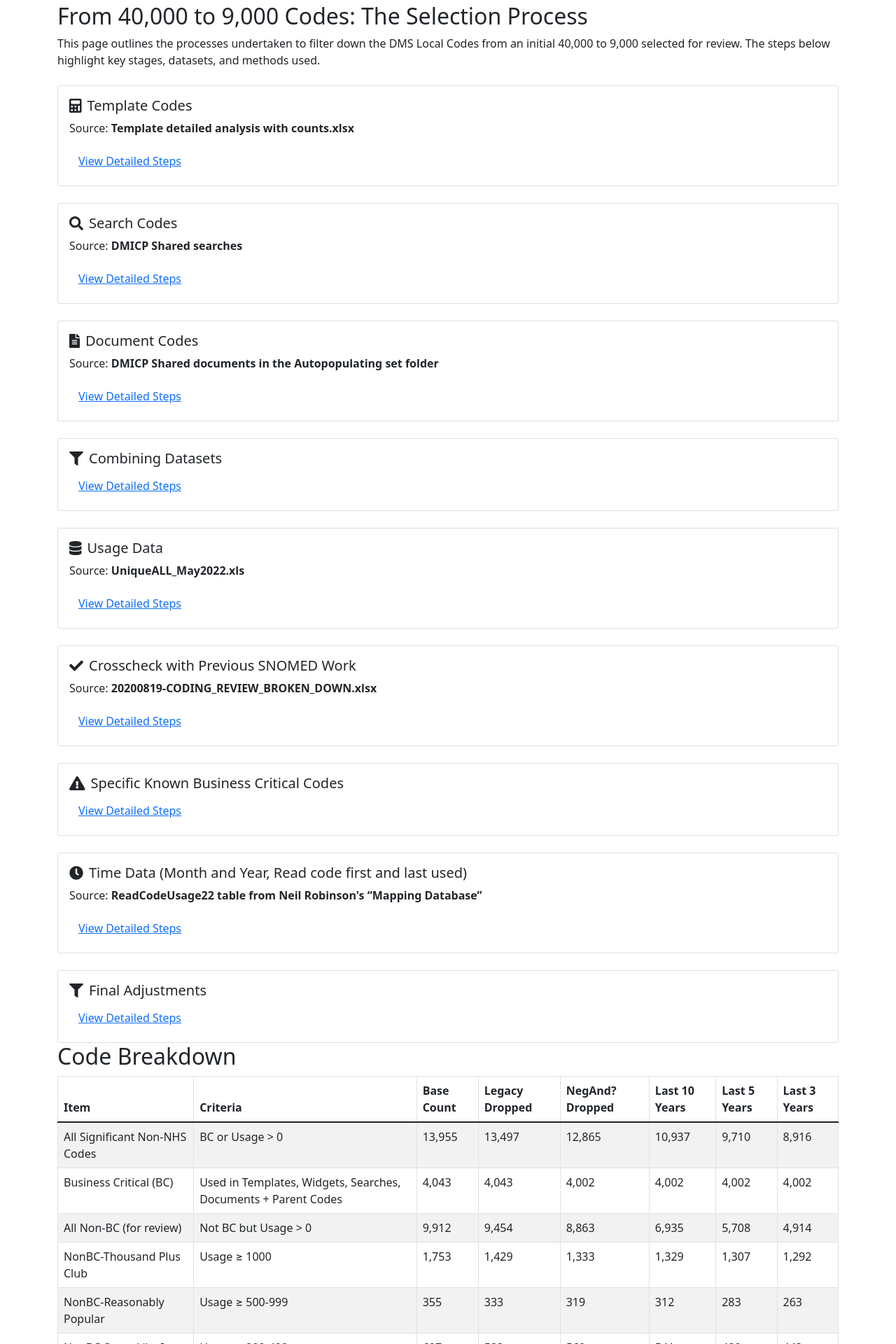
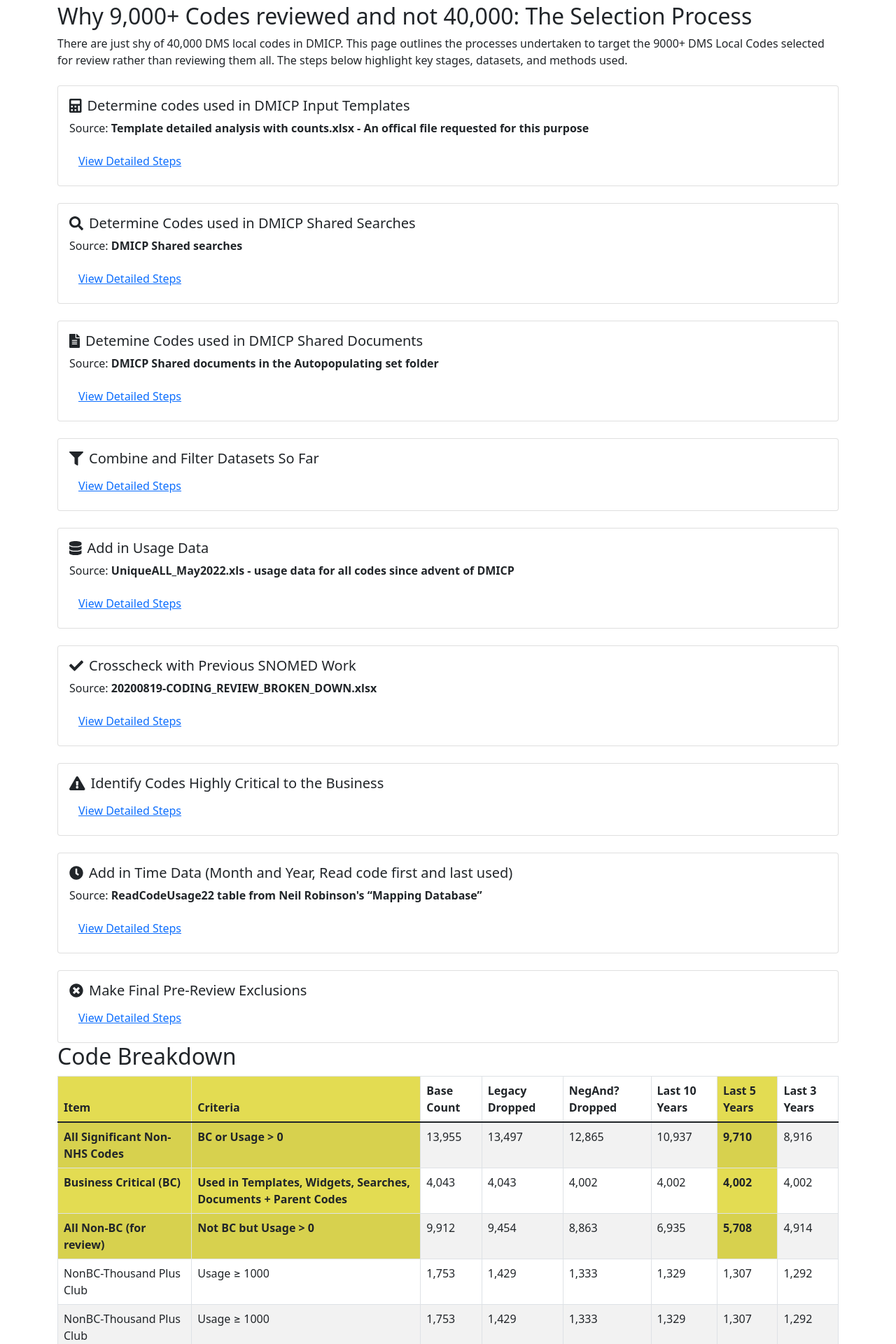
Before and after one commit to MikeForde/SnowFusionD2S, a React (Create React App) app in the folder client/: page /from40000to9000 in a window 1280 px wide. Shown: the part 100-2020 px from the top of the page at 70% size. Built offline with nearby package versions, Linux system fonts and the light colour scheme; no server answers.

Commit message:
Update to 40000 page

```diff
--- a/client/src/pages/From40000To9000Page.js
+++ b/client/src/pages/From40000To9000Page.js
@@ -1,7 +1,8 @@
 import React from 'react';
 import { Container, Row, Col, Card, Collapse, Button, Table } from 'react-bootstrap';
 import { FontAwesomeIcon } from '@fortawesome/react-fontawesome';
-import { faFileExcel, faCode, faSearch, faFileAlt, faFilter, faDatabase, faCheck, faClock, faExchangeAlt, faExclamationTriangle, faCalculator } from '@fortawesome/free-solid-svg-icons';
+import { faSearch, faFileAlt, faFilter, faDatabase, faCheck, faClock, faExclamationTriangle, faCalculator, faTimesCircle } from '@fortawesome/free-solid-svg-icons';
+import "./Page.css";
 
 function From40000To9000Page() {
     const [open, setOpen] = React.useState(Array(10).fill(false)); // For handling collapsible sections
@@ -14,26 +15,25 @@ function From40000To9000Page() {
 
     return (
         <Container className="mt-5">
-            <h2>From 40,000 to 9,000 Codes: The Selection Process</h2>
-            <p>This page outlines the processes undertaken to filter down the DMS Local Codes from an initial 40,000 to 9,000 selected for review. The steps below highlight key stages, datasets, and methods used.</p>
+            <h2>Why 9,000+ Codes reviewed and not 40,000: The Selection Process</h2>
+            <p>There are just shy of 40,000 DMS local codes in DMICP. This page outlines the processes undertaken to target the 9000+ DMS Local Codes selected for review rather than reviewing them all. The steps below highlight key stages, datasets, and methods used.</p>
 
             {/* Section 1: Template Codes */}
             <Row className="mt-4">
                 <Col>
                     <Card>
                         <Card.Body>
-                            <Card.Title><FontAwesomeIcon icon={faCalculator} className="me-2" />Template Codes</Card.Title>
-                            <p>Source: <strong>Template detailed analysis with counts.xlsx</strong></p>
+                            <Card.Title><FontAwesomeIcon icon={faCalculator} className="me-2" />Determine codes used in DMICP Input Templates</Card.Title>
+                            <p>Source: <strong>Template detailed analysis with counts.xlsx - An offical file requested for this purpose</strong></p>
                             <Button variant="link" onClick={() => toggleCollapse(0)} aria-controls="template-collapse" aria-expanded={open[0]}>
                                 View Detailed Steps
                             </Button>
                             <Collapse in={open[0]}>
                                 <div id="template-collapse">
                                     <ul>
-                                        <li>Three columns containing codes were simplified to just the codes themselves.</li>
-                                        <li>Templates were included in the “accessible list” if “Global” or linked to global (i.e. were sub-templates).</li>
-                                        <li>Determined templates called by protocols by exporting all protocols as XML files.</li>
-                                        <li>Bespoke VBA code was written to extract the template names, flagged in the Master list, and added to the included list.</li>
+                                        <li>Templates were included if they were 'globaly accessible' to all DMS users or sub-templates of those templates (some templates cannot be accessed directly but can be reached via other templates).</li>
+                                        <li>Some templates can only be reached by DMICP Protocols - these were determined by exporting all protocols as XML files. Bespoke VBA code was then written to extract the template names.</li>
+                                        <li>The codes used in each template were then extracted.</li>
                                     </ul>
                                 </div>
                             </Collapse>
@@ -47,7 +47,7 @@ function From40000To9000Page() {
                 <Col>
                     <Card>
                         <Card.Body>
-                            <Card.Title><FontAwesomeIcon icon={faSearch} className="me-2" />Search Codes</Card.Title>
+                            <Card.Title><FontAwesomeIcon icon={faSearch} className="me-2" />Determine Codes used in DMICP Shared Searches</Card.Title>
                             <p>Source: <strong>DMICP Shared searches</strong></p>
                             <Button variant="link" onClick={() => toggleCollapse(1)} aria-controls="search-collapse" aria-expanded={open[1]}>
                                 View Detailed Steps
@@ -56,9 +56,9 @@ function From40000To9000Page() {
                                 <div id="search-collapse">
                                     <ul>
                                         <li>This process was done manually as no export feature was available in DMICP.</li>
-                                        <li>An offical Excel file provided for this purpose proved unreliable and badly organized.</li>
+                                        <li>An offical Excel file requested for this purpose proved unreliable.</li>
                                         <li>Included and excluded Read codes were therefore manually extracted—whether included or excluded was not relevant for the analysis.</li>
-                                        <li>This manual process took a week to complete but was quicker than rerequesting the offical file.</li>
+                                        <li>This manual process took a week to complete but was quicker than re-requesting the offical file due to constraints on the providers of the data.</li>
                                     </ul>
                                 </div>
                             </Collapse>
@@ -72,7 +72,7 @@ function From40000To9000Page() {
                 <Col>
                     <Card>
                         <Card.Body>
-                            <Card.Title><FontAwesomeIcon icon={faFileAlt} className="me-2" />Document Codes</Card.Title>
+                            <Card.Title><FontAwesomeIcon icon={faFileAlt} className="me-2" />Detemine Codes used in DMICP Shared Documents</Card.Title>
                             <p>Source: <strong>DMICP Shared documents in the Autopopulating set folder</strong></p>
                             <Button variant="link" onClick={() => toggleCollapse(2)} aria-controls="document-collapse" aria-expanded={open[2]}>
                                 View Detailed Steps
@@ -80,7 +80,7 @@ function From40000To9000Page() {
                             <Collapse in={open[2]}>
                                 <div id="document-collapse">
                                     <ul>
-                                        <li>All documents were exported.</li>
+                                        <li>All documents in the DMICP Shared folder were exported.</li>
                                         <li>Bespoke VBA code was used to extract Read codes used in the documents.</li>
                                         <li>The Read code is written into the bookmark. However, it was not possible to determine if the “Include child codes” flag was set.</li>
                                     </ul>
@@ -96,14 +96,15 @@ function From40000To9000Page() {
                 <Col>
                     <Card>
                         <Card.Body>
-                            <Card.Title><FontAwesomeIcon icon={faFilter} className="me-2" />Combining Datasets</Card.Title>
+                            <Card.Title><FontAwesomeIcon icon={faFilter} className="me-2" />Combine and Filter Datasets So Far</Card.Title>
                             <Button variant="link" onClick={() => toggleCollapse(3)} aria-controls="combining-collapse" aria-expanded={open[3]}>
                                 View Detailed Steps
                             </Button>
                             <Collapse in={open[3]}>
                                 <div id="combining-collapse">
                                     <ul>
-                                        <li>Datasets from the previous steps were combined, unique entries filtered for Non-NHS codes only, e.g., "EMIS", "PCS", "DMS", "TRI", etc.</li>
+                                        <li>Datasets from the previous steps were combined, unique entries filtered for non-NHS codes only. </li>
+                                        <li>The specific SQL WHERE criteria to identify non-NHS were: Like "*EMIS*" Or Like "*PCS*" Or Like "*DMS*" Or Like "*TRI*" Or Like "*RAF*" Or Like "*ESC*" Or Like "*CUL*" Or Like "*SHHAPT*" Or Like "*EGTON*" Or Like "*JHC*" Or Like "*REHAB*" Or Like "*CVP*" Or Like "*CVA*" Or Like "CAB*"</li>
                                         <li>Total of 3548 BC (Business Critical) codes were identified.</li>
                                     </ul>
                                 </div>
@@ -118,15 +119,15 @@ function From40000To9000Page() {
                 <Col>
                     <Card>
                         <Card.Body>
-                            <Card.Title><FontAwesomeIcon icon={faDatabase} className="me-2" />Usage Data</Card.Title>
-                            <p>Source: <strong>UniqueALL_May2022.xls</strong></p>
+                            <Card.Title><FontAwesomeIcon icon={faDatabase} className="me-2" />Add in Usage Data</Card.Title>
+                            <p>Source: <strong>UniqueALL_May2022.xls - usage data for all codes since advent of DMICP</strong></p>
                             <Button variant="link" onClick={() => toggleCollapse(4)} aria-controls="usage-collapse" aria-expanded={open[4]}>
                                 View Detailed Steps
                             </Button>
                             <Collapse in={open[4]}>
                                 <div id="usage-collapse">
                                     <ul>
-                                        <li>Filtered for Non-NHS codes.</li>
+                                        <li>Filtered for non-NHS codes using established criteria above.</li>
                                         <li>Combined with the previous dataset to create a total of 13,772 codes (3548 BC codes and 10224 Non-BC codes).</li>
                                         <li>Due to all the previous steps, the data now includes usage counts and whether a code is used in templates, searches, or documents.</li>
                                     </ul>
@@ -169,26 +170,27 @@ function From40000To9000Page() {
                 <Col>
                     <Card>
                         <Card.Body>
-                            <Card.Title><FontAwesomeIcon icon={faExclamationTriangle} className="me-2" />Specific Known Business Critical Codes</Card.Title>
+                            <Card.Title><FontAwesomeIcon icon={faExclamationTriangle} className="me-2" />Identify Codes Highly Critical to the Business</Card.Title>
                             <Button variant="link" onClick={() => toggleCollapse(6)} aria-controls="specific-collapse" aria-expanded={open[6]}>
                                 View Detailed Steps
                             </Button>
                             <Collapse in={open[6]}>
                                 <div id="specific-collapse">
                                     <ul>
-                                        <li>The following templates were analyzed in detail to determine their Read codes and parent codes:</li>
+                                        <li>The following templates were analyzed in detail to determine their Read codes and parent codes (the latter not necessarily being present in the dataset so far but necessary for the hierarchy structure):</li>
                                         <ul>
-                                            <li>PULHHHEEMS widget</li>
-                                            <li>Audiogram widget</li>
-                                            <li>Acuity/Refraction widget</li>
+                                            <li>PULHHEEMS widget*</li>
+                                            <li>Audiogram widget*</li>
+                                            <li>Acuity/Refraction widget*</li>
                                             <li>Harmonised Med Lims</li>
                                             <li>Appendix 9 Lims</li>
+                                            <li>Naval Grading template</li>
                                             <li>Army Grading template</li>
-                                            <li>Naval Grading template</li>
                                             <li>RAF Grading template</li>
                                         </ul>
                                         <li>This identified 1561 unique codes, with 1056 active/current and 505 inactive/legacy codes.</li>
                                         <li>183 new codes were added, with active flagged as BC and inactive flagged as Non-BC. This changed the BC total from 3548 to 4043 and the Non-BC from 10224 to 9912.</li>
+                                        <li><i>* widget - Complex EMIS-built DMICP template user interface components whose codes would not have necessarily been captured during the initial template code determination stage as that only concerned codes associated with simple template controls.</i></li>
                                     </ul>
                                 </div>
                             </Collapse>
@@ -202,7 +204,7 @@ function From40000To9000Page() {
                 <Col>
                     <Card>
                         <Card.Body>
-                            <Card.Title><FontAwesomeIcon icon={faClock} className="me-2" />Time Data (Month and Year, Read code first and last used)</Card.Title>
+                            <Card.Title><FontAwesomeIcon icon={faClock} className="me-2" />Add in Time Data (Month and Year, Read code first and last used)</Card.Title>
                             <p>Source: <strong>ReadCodeUsage22 table from Neil Robinson's “Mapping Database”</strong></p>
                             <Button variant="link" onClick={() => toggleCollapse(7)} aria-controls="time-collapse" aria-expanded={open[7]}>
                                 View Detailed Steps
@@ -212,6 +214,7 @@ function From40000To9000Page() {
                                     <ul>
                                         <li>Filtered for Non-NHS codes.</li>
                                         <li>13,946 codes were matched, and the time data (first and last used) was added to the dataset.</li>
+                                        <li>This data was critical for the final step of excluding codes based on how recently used.</li>
                                     </ul>
                                 </div>
                             </Collapse>
@@ -225,17 +228,17 @@ function From40000To9000Page() {
                 <Col>
                     <Card>
                         <Card.Body>
-                            <Card.Title><FontAwesomeIcon icon={faFilter} className="me-2" />Final Adjustments</Card.Title>
+                            <Card.Title><FontAwesomeIcon icon={faTimesCircle} className="me-2" />Make Final Pre-Review Exclusions</Card.Title>
                             <Button variant="link" onClick={() => toggleCollapse(8)} aria-controls="final-collapse" aria-expanded={open[8]}>
                                 View Detailed Steps
                             </Button>
                             <Collapse in={open[8]}>
                                 <div id="final-collapse">
                                     <ul>
-                                        <li>Drop the ‘legacy’ codes identified in the 'Business Critical' step above.</li>
-                                        <li>Drop the NEGATION- (Not-) and UNCERTAIN- (Query-) codes.</li>
-                                        <li>Codes not used within the last 5 years were excluded (with 10yrs and 3yrs considered as well, final decision made with Def Stats).</li>
-                                        <li>These combined removed just over 4000 codes from the non-BC set.</li>
+                                        <li>We dropped the ‘legacy’ codes identified in the 'Business Critical' step above.</li>
+                                        <li>We dropped the NEGATION- (Not-) and UNCERTAIN- (Query-) codes as these are DMICP-specific.</li>
+                                        <li>Codes not used within the last 5 years were then excluded (with 10yrs and 3yrs considered as well with final decision agreed with Def Stats).</li>
+                                        <li>These exclusions combined removed just over 4000 codes from the non-BC set.</li>
                                     </ul>
                                 </div>
                             </Collapse>
@@ -247,48 +250,58 @@ function From40000To9000Page() {
             {/* Code Breakdown Table */}
             <h2>Code Breakdown</h2>
             <Table striped bordered hover>
-                <thead>
+                <thead className="highlight-header">
                     <tr>
-                        <th>Item</th>
-                        <th>Criteria</th>
+                        <th className="highlight-final">Item</th>
+                        <th className="highlight-final">Criteria</th>
                         <th>Base Count</th>
                         <th>Legacy Dropped</th>
                         <th>NegAnd? Dropped</th>
                         <th>Last 10 Years</th>
-                        <th>Last 5 Years</th>
+                        <th className="highlight-final">Last 5 Years</th>
                         <th>Last 3 Years</th>
                     </tr>
                 </thead>
                 <tbody>
-                    <tr>
-                        <td>All Significant Non-NHS Codes</td>
-                        <td>BC or Usage &gt; 0</td>
+                    <tr className="highlight-base">
+                        <td className="highlight-final">All Significant Non-NHS Codes</td>
+                        <td className="highlight-final">BC or Usage &gt; 0</td>
                         <td>13,955</td>
                         <td>13,497</td>
                         <td>12,865</td>
                         <td>10,937</td>
-                        <td>9,710</td>
+                        <td className="highlight-final">9,710</td>
                         <td>8,916</td>
                     </tr>
-                    <tr>
-                        <td>Business Critical (BC)</td>
-                        <td>Used in Templates, Widgets, Searches, Documents + Parent Codes</td>
+                    <tr className="highlight-base">
+                        <td className="highlight-final">Business Critical (BC)</td>
+                        <td className="highlight-final">Used in Templates, Widgets, Searches, Documents + Parent Codes</td>
                         <td>4,043</td>
                         <td>4,043</td>
                         <td>4,002</td>
                         <td>4,002</td>
-                        <td>4,002</td>
+                        <td className="highlight-final">4,002</td>
                         <td>4,002</td>
                     </tr>
-                    <tr>
-                        <td>All Non-BC (for review)</td>
-                        <td>Not BC but Usage &gt; 0</td>
+                    <tr className="highlight-base">
+                        <td className="highlight-final">All Non-BC (for review)</td>
+                        <td className="highlight-final">Not BC but Usage &gt; 0</td>
                         <td>9,912</td>
                         <td>9,454</td>
                         <td>8,863</td>
                         <td>6,935</td>
-                        <td>5,708</td>
+                        <td className="highlight-final">5,708</td>
                         <td>4,914</td>
+                    </tr>
+                    <tr>
+                        <td>NonBC-Thousand Plus Club</td>
+                        <td>Usage ≥ 1000</td>
+                        <td>1,753</td>
+                        <td>1,429</td>
+                        <td>1,333</td>
+                        <td>1,329</td>
+                        <td>1,307</td>
+                        <td>1,292</td>
                     </tr>
                     <tr>
                         <td>NonBC-Thousand Plus Club</td>
--- a/client/src/pages/Page.css
+++ b/client/src/pages/Page.css
@@ -147,6 +147,24 @@
   text-align: left !important;
 }
 
+/* Highlight for header row */
+.highlight-header th {
+  background-color: #f0f0f0;
+  font-weight: bold;
+}
+
+/* Highlight for base rows */
+.highlight-base td {
+  background-color: #e8f4ff;
+  /* font-weight: bold; */
+}
+
+.highlight-final {
+  background-color: rgb(227, 220, 82) !important;
+  font-weight: bold;
+}
+
+
 
 /* For mobile aspect (small screens), stack the details above the search results */
 @media (max-width: 768px) {
```
